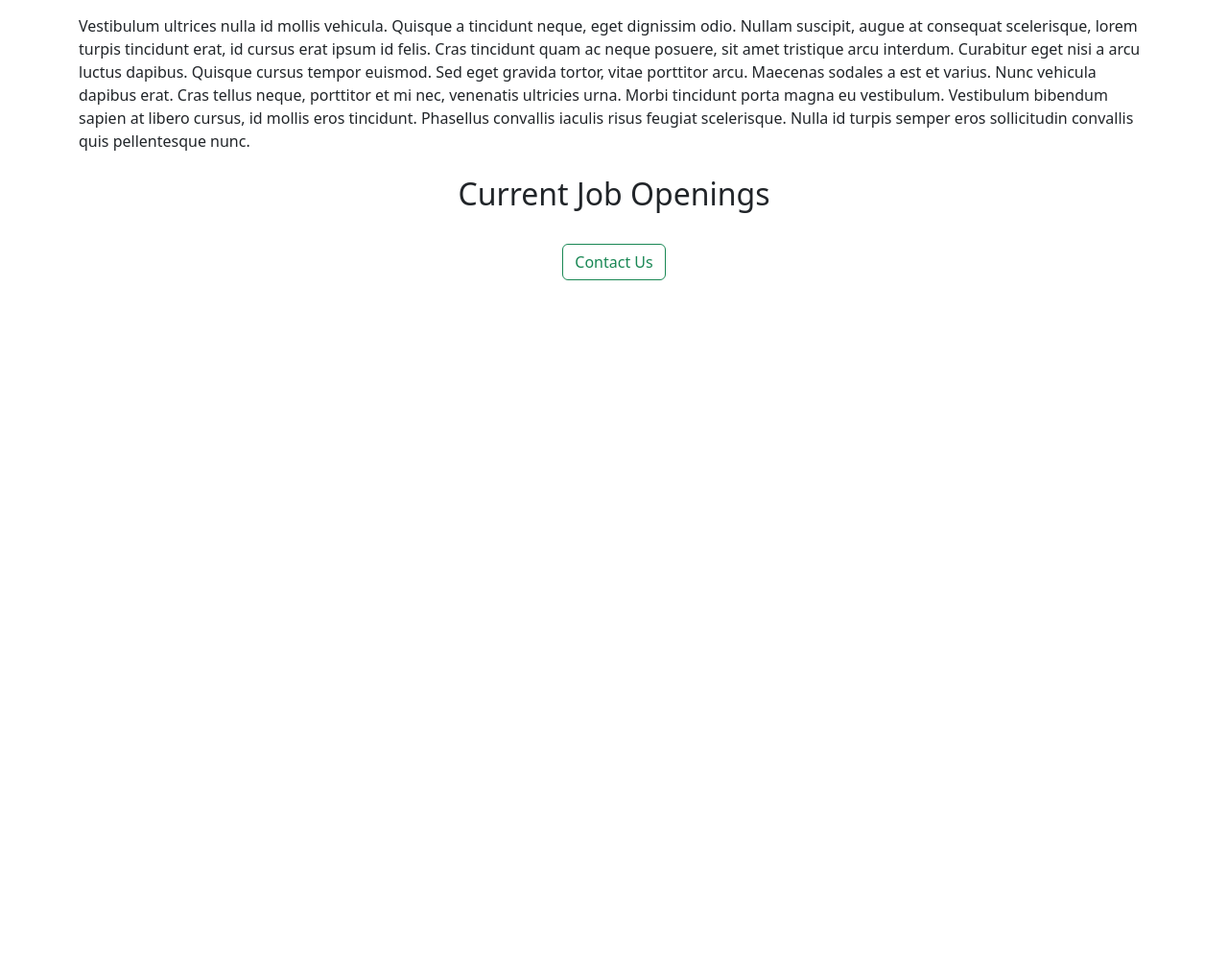
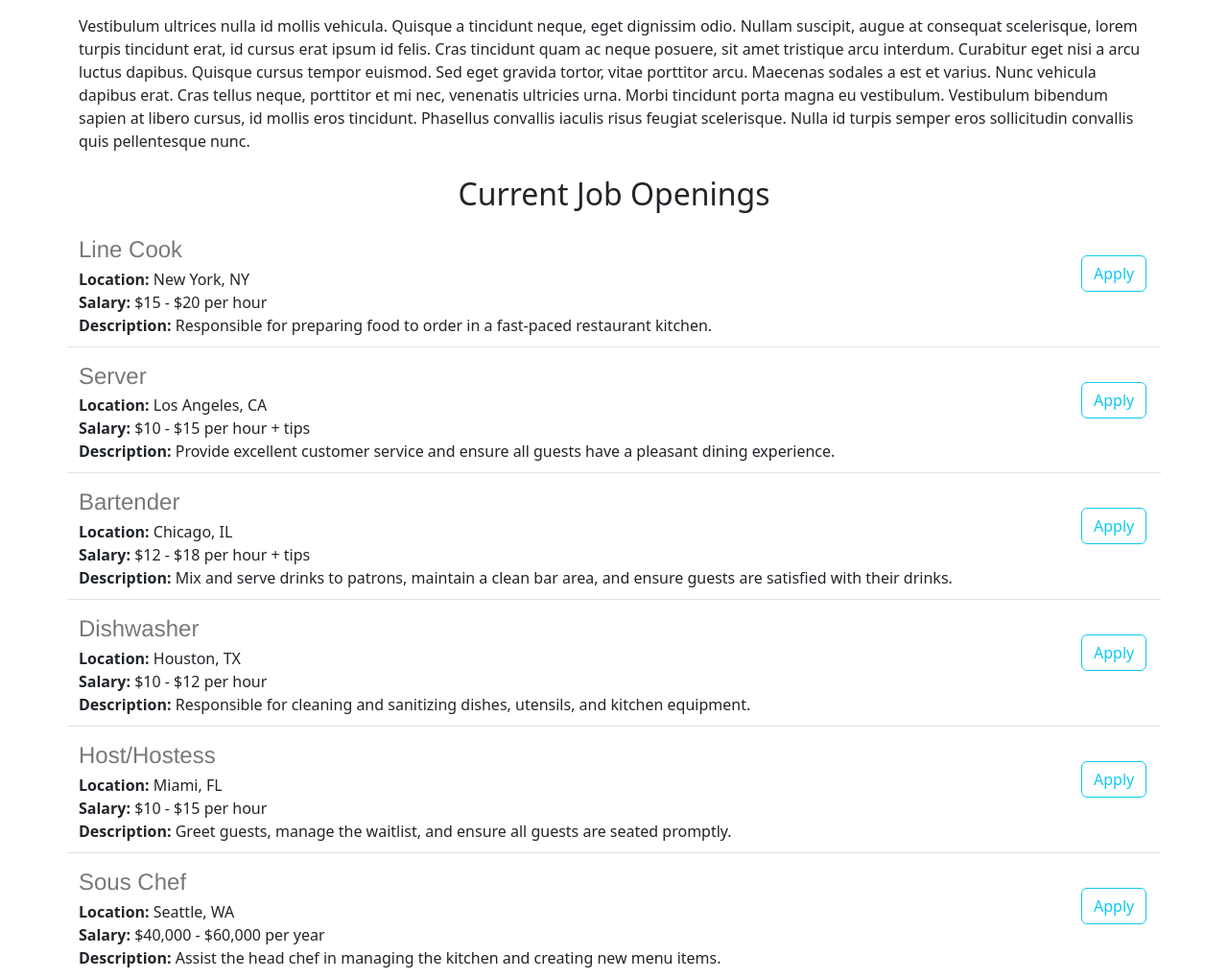
Before and after one commit to ashwanttt/Liki-s-Quickies-V2, a Flask app: page / in a window 1280 px wide. Shown: the part 695-1715 px from the top of the page at 96% size. Before the commit the page ends 987 px from the top, so only its background shows below. Run offline with Flask 3, Linux system fonts and the light colour scheme.

Commit message:
Added bootstrap, jsonify and jinja templates

```diff
--- a/app.py
+++ b/app.py
@@ -1,10 +1,54 @@
-from flask import Flask, render_template
+from flask import Flask, render_template, jsonify
 
 app = Flask(__name__)
+NAME="Liki's"
+JOB = [
+    {
+        "title": "Line Cook",
+        "location": "New York, NY",
+        "salary": "$15 - $20 per hour",
+        "description": "Responsible for preparing food to order in a fast-paced restaurant kitchen."
+    },
+    {
+        "title": "Server",
+        "location": "Los Angeles, CA",
+        "salary": "$10 - $15 per hour + tips",
+        "description": "Provide excellent customer service and ensure all guests have a pleasant dining experience."
+    },
+    {
+        "title": "Bartender",
+        "location": "Chicago, IL",
+        "salary": "$12 - $18 per hour + tips",
+        "description": "Mix and serve drinks to patrons, maintain a clean bar area, and ensure guests are satisfied with their drinks."
+    },
+    {
+        "title": "Dishwasher",
+        "location": "Houston, TX",
+        "salary": "$10 - $12 per hour",
+        "description": "Responsible for cleaning and sanitizing dishes, utensils, and kitchen equipment."
+    },
+    {
+        "title": "Host/Hostess",
+        "location": "Miami, FL",
+        "salary": "$10 - $15 per hour",
+        "description": "Greet guests, manage the waitlist, and ensure all guests are seated promptly."
+    },
+    {
+        "title": "Sous Chef",
+        "location": "Seattle, WA",
+        "salary": "$40,000 - $60,000 per year",
+        "description": "Assist the head chef in managing the kitchen and creating new menu items."
+    }
+]
+
 
 @app.route("/")
 def hello():
-        return render_template('home.html')
+        return render_template('home.html', jobs=JOB, name=NAME)
+
+@app.route("/api/jobs")
+def jobs():
+      return jsonify(JOB)
 
 if(__name__) == "__main__":
     app.run(host='0.0.0.0', debug=True)
--- a/templates/home.html
+++ b/templates/home.html
@@ -15,13 +15,18 @@
                     object-fit: cover;
                 }
             </style>
-            <h1 class="mt-2 mb-4 text-center">Career at Liki's</h1>
+            <h1 class="mt-2 mb-4 text-center">Career at {{name}}</h1>
             <img class="mt-2 mb-4 img-fluid" id="banner" src="http://192.168.156.20:5000/static/banner.jpg" height="320">
             <h2 class="mt-2 mb-4 text-center">About Us</h2>
             <p class="mt-2 mb-4">Lorem ipsum dolor sit amet, consectetur adipiscing elit. Phasellus aliquet egestas neque, vel congue sapien tincidunt vel. Phasellus orci dui, tincidunt fermentum faucibus eget, maximus eget purus. Duis fringilla ipsum ut justo ultricies, ut ullamcorper eros pellentesque. Sed diam dui, gravida in accumsan et, suscipit non lorem. Donec posuere congue dictum. Aenean gravida, felis non tempor sagittis, elit urna dictum arcu, id euismod diam ligula at dui. Fusce non urna sed neque posuere auctor sit amet eu lectus. Curabitur nec ex lectus. Duis aliquam finibus nisl, vel molestie massa accumsan nec. Nulla tristique congue justo, sit amet convallis tellus auctor sit amet. Duis vitae sodales massa. Quisque et ipsum ut nisl eleifend viverra fringilla sit amet lorem.</p>
 
             <p>Vestibulum ultrices nulla id mollis vehicula. Quisque a tincidunt neque, eget dignissim odio. Nullam suscipit, augue at consequat scelerisque, lorem turpis tincidunt erat, id cursus erat ipsum id felis. Cras tincidunt quam ac neque posuere, sit amet tristique arcu interdum. Curabitur eget nisi a arcu luctus dapibus. Quisque cursus tempor euismod. Sed eget gravida tortor, vitae porttitor arcu. Maecenas sodales a est et varius. Nunc vehicula dapibus erat. Cras tellus neque, porttitor et mi nec, venenatis ultricies urna. Morbi tincidunt porta magna eu vestibulum. Vestibulum bibendum sapien at libero cursus, id mollis eros tincidunt. Phasellus convallis iaculis risus feugiat scelerisque. Nulla id turpis semper eros sollicitudin convallis quis pellentesque nunc.</p>
             <h2 class="mt-4 mb-4 text-center">Current Job Openings</h2>
+            <div>
+                {% for job in jobs %}
+                {% include 'joblist.html' %}
+                {% endfor %}
+           </div>
             <div class="text-center">
                 <button type="button" class="btn btn-outline-success mt-2 mb-4 ">Contact Us</button>
             </div>
--- /dev/null
+++ b/templates/joblist.html
@@ -0,0 +1,22 @@
+<div class="border-bottom row" style="margin-bottom: 16px; padding-bottom: 10px;">
+    <div class="col-11">
+        <h4 style="color: rgb(120,120,120); font-family: Helvetica; margin-bottom: 4px;">{{job['title']}}</h4>
+        <b>Location: </b>{{job['location']}}
+        <div>
+            {% if 'salary' in job%}
+            <b>Salary: </b>{{job['salary']}}
+            {% endif %}
+        </div>
+        <div>
+            {% if 'description' in job%}
+            <b>Description: </b>{{job['description']}}
+            {% endif %}
+        </div>
+    </div>
+    <div class="col-1" style="margin-top: 20px;">
+        <div>
+            <button type="button" class="btn btn-outline-info">Apply</button>
+        </div>
+    </div>
+
+</div>
```
